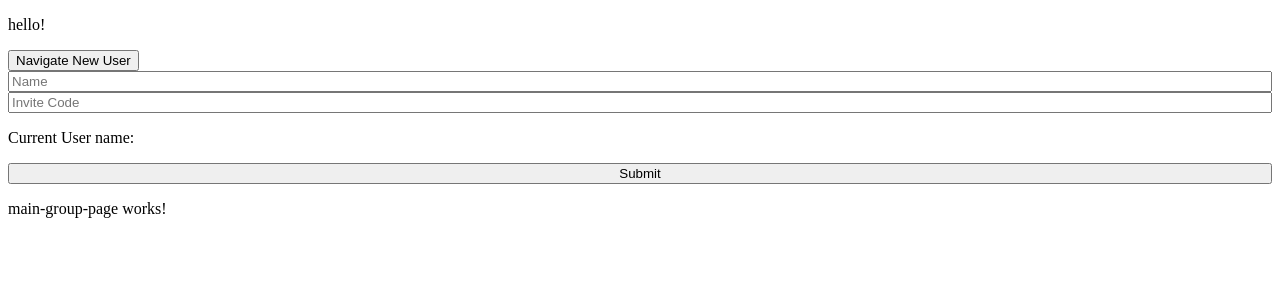
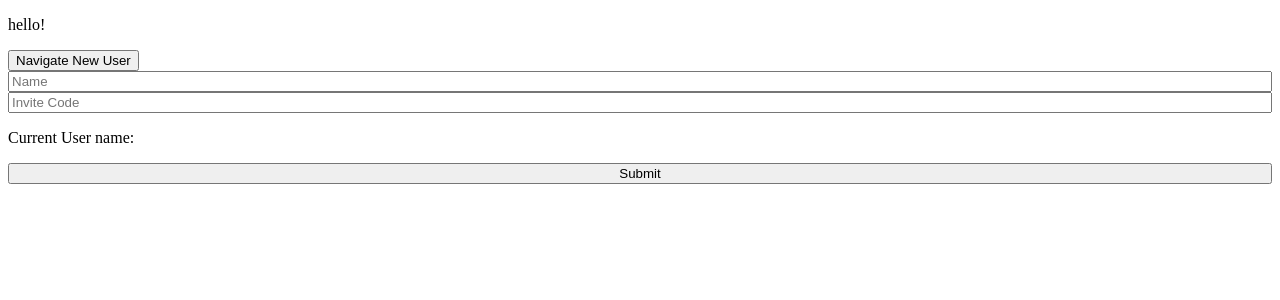
Before and after one commit to todd-yu/where2GoProjectClient, an Angular app: page /returning-user in a window 1280 px wide. Shown: the top 300 px of the page. Built offline with nearby package versions, Linux system fonts and the light colour scheme.

Commit message:
added main page logic

```diff
--- a/src/app/pages/main-group-page/main-group-page.component.html
+++ b/src/app/pages/main-group-page/main-group-page.component.html
@@ -1 +1,3 @@
-<p>main-group-page works!</p>
+<div class="user-container">
+    <div *ngFor="let user of users" class="user"></div>
+</div>
--- a/src/app/pages/main-group-page/main-group-page.component.ts
+++ b/src/app/pages/main-group-page/main-group-page.component.ts
@@ -6,6 +6,7 @@ import { Component, OnInit } from '@angular/core';
   styleUrls: ['./main-group-page.component.scss']
 })
 export class MainGroupPageComponent implements OnInit {
+  users: Array<any> = [];
 
   constructor() { }
 
```
